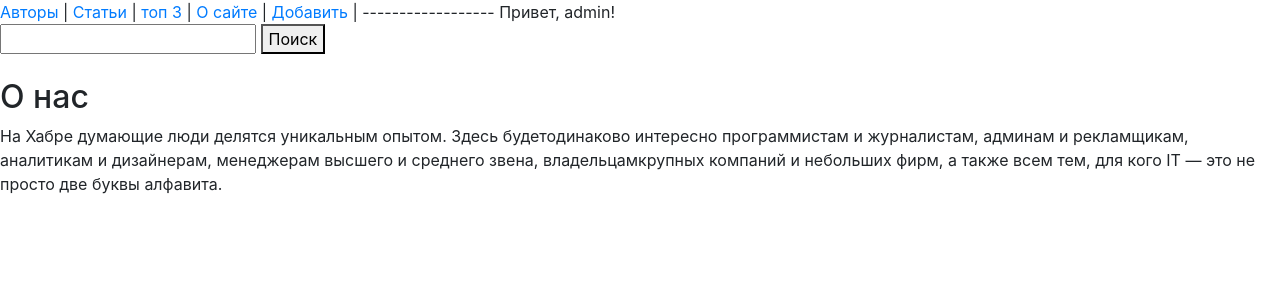
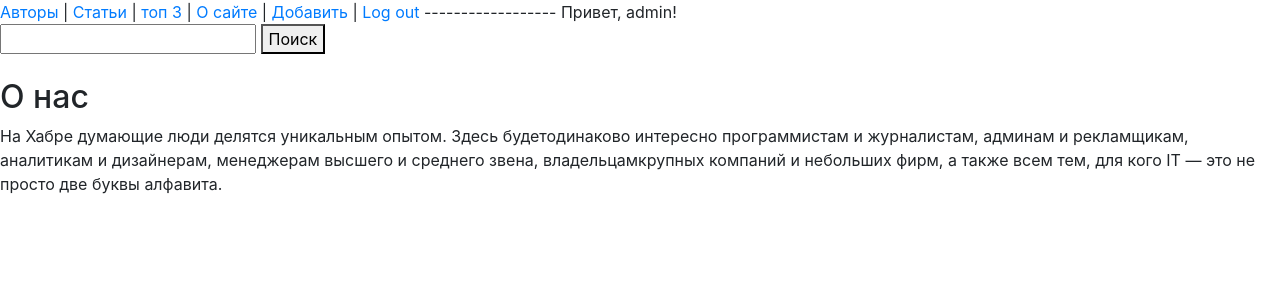
Before and after one commit to BrianBekmurza/kghabr, a Django app: page /about/ in a window 1280 px wide. Shown: the top 300 px of the page. Run offline with Django 3.2, Linux system fonts and the light colour scheme; a user stored in the database is signed in; some libraries are stand-ins or nearby versions.

Commit message:
added sing out function

```diff
--- a/core/templates/base.html
+++ b/core/templates/base.html
@@ -20,10 +20,14 @@
     <a href="{% url 'article-add' %}">Добавить</a> |
     {% if not request.user.is_authenticated %}
         <a href="{% url 'login' %}">Sing in</a>
+    {% else %}
+        <a href="{% url 'logout' %}">Log out</a>
     {% endif %}
 
     ------------------
-    <span>Привет, {{ request.user.username }}!</span>
+    {% if request.user.is_authenticated %}
+        <span>Привет, {{ request.user.username }}!</span>
+    {% endif %}
     <br>
     <form action="{% url 'search' %}">
         <input type="text" name='word'>
--- a/core/views.py
+++ b/core/views.py
@@ -1,7 +1,7 @@
 from django.shortcuts import render, redirect
 from django.http import HttpResponse
 from django.db.models import Q
-from django.contrib.auth import authenticate, login
+from django.contrib.auth import authenticate, login, logout
 from .models import Article, Author
 
 
@@ -17,6 +17,10 @@ def sing_in(request):
                 login(request, user)
                 return redirect('articles')
     return render(request, 'login.html')
+
+def sing_out(request):
+    logout(request)
+    return redirect('articles')
 
 # def first_article(request):
 #     article = Article.objects.first()
--- a/habr/urls.py
+++ b/habr/urls.py
@@ -22,6 +22,7 @@ from core.views import *
 urlpatterns = [
     path('admin/', admin.site.urls),
     path('login/', sing_in, name='login'),
+    path('logout', sing_out, name='logout'),
     # path('article/', first_article, name='first-article-page'),
     path('', articles, name='articles'),
     path('article/<int:id>/', article_page, name='article'),
```
Also changed, not shown: db.sqlite3.
